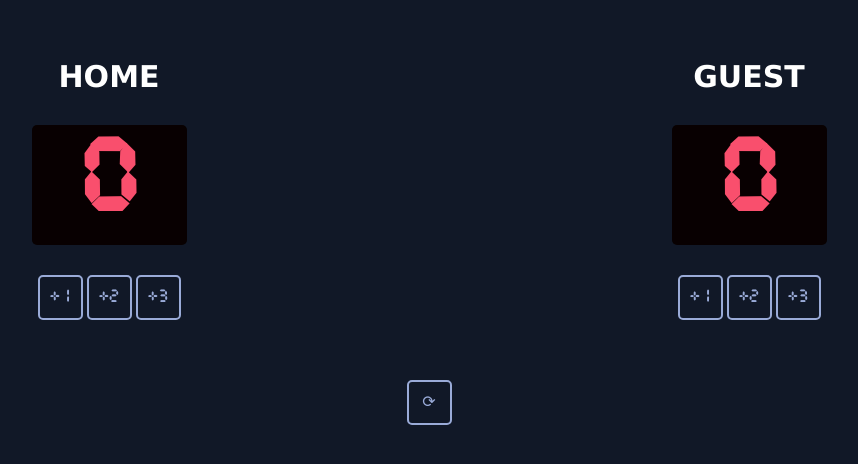
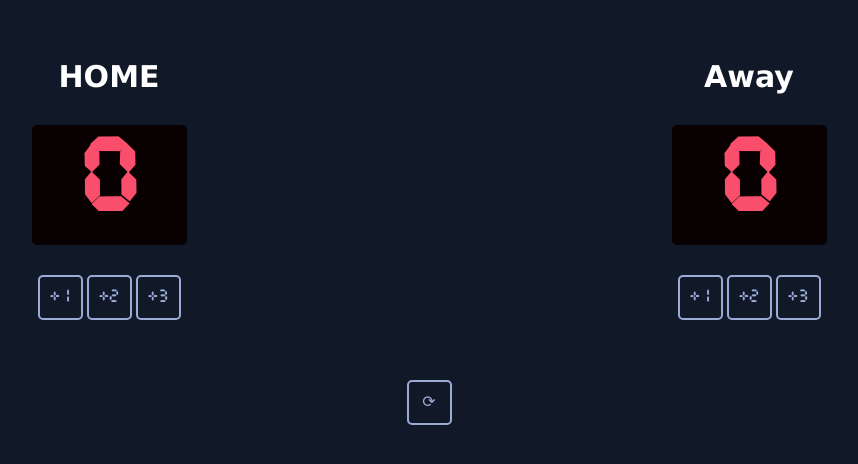
Before and after one commit to designasabaker/mod-03-basketballscoreboard, a plain HTML site: page index.html in a window 1280 px wide. Shown: the whole page, without its empty margins (211-1069 px from the left). Drawn offline with nearby package versions, Linux system fonts and the light colour scheme.

Commit message:
update away

```diff
--- a/index.html
+++ b/index.html
@@ -14,7 +14,7 @@
                 </div>
             </div>
             <div class="eachScoreBoard">
-                <h3 class="eachTitle">GUEST</h3>
+                <h3 class="eachTitle">Away</h3>
                 <h3 class="numBoard" id="guestScore">0</h3>
                 <div>
                     <button class="btn" id="guest+1" onclick="guestAddScore(1)">+1</button>
```
